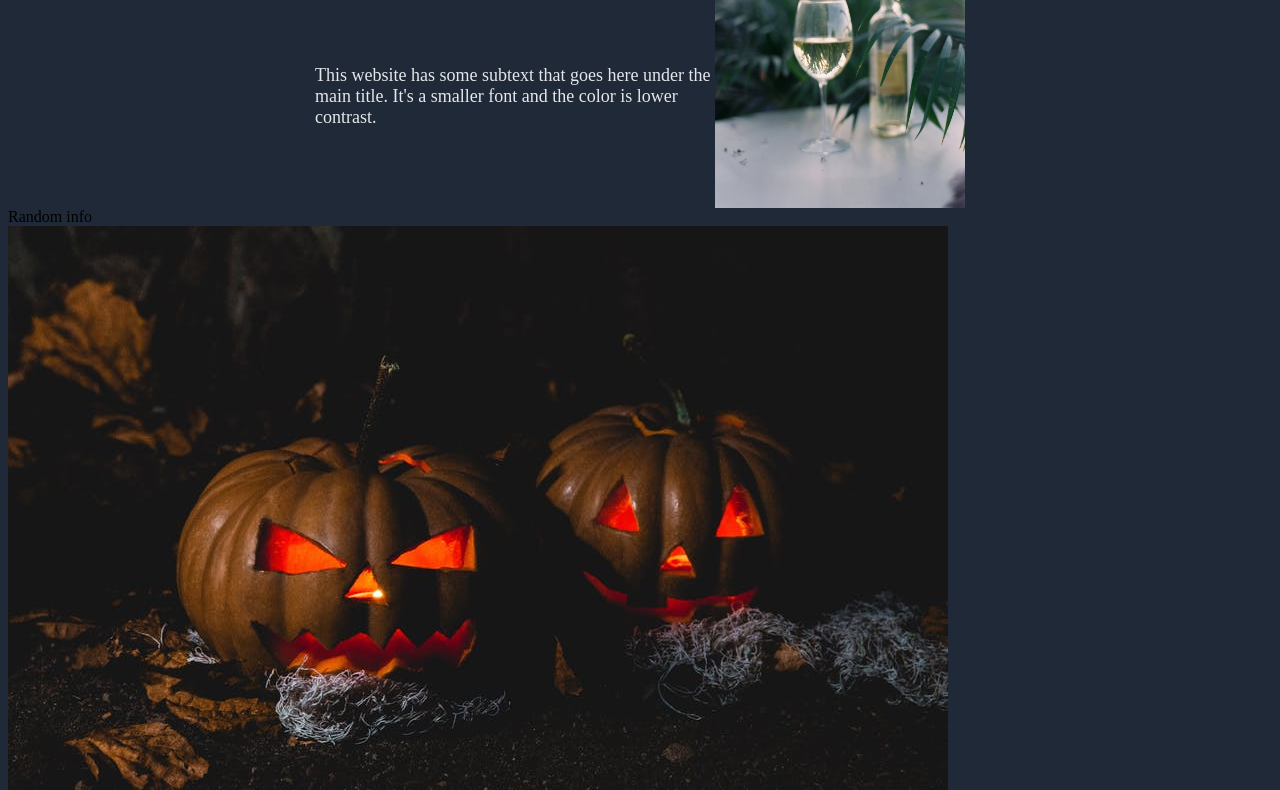
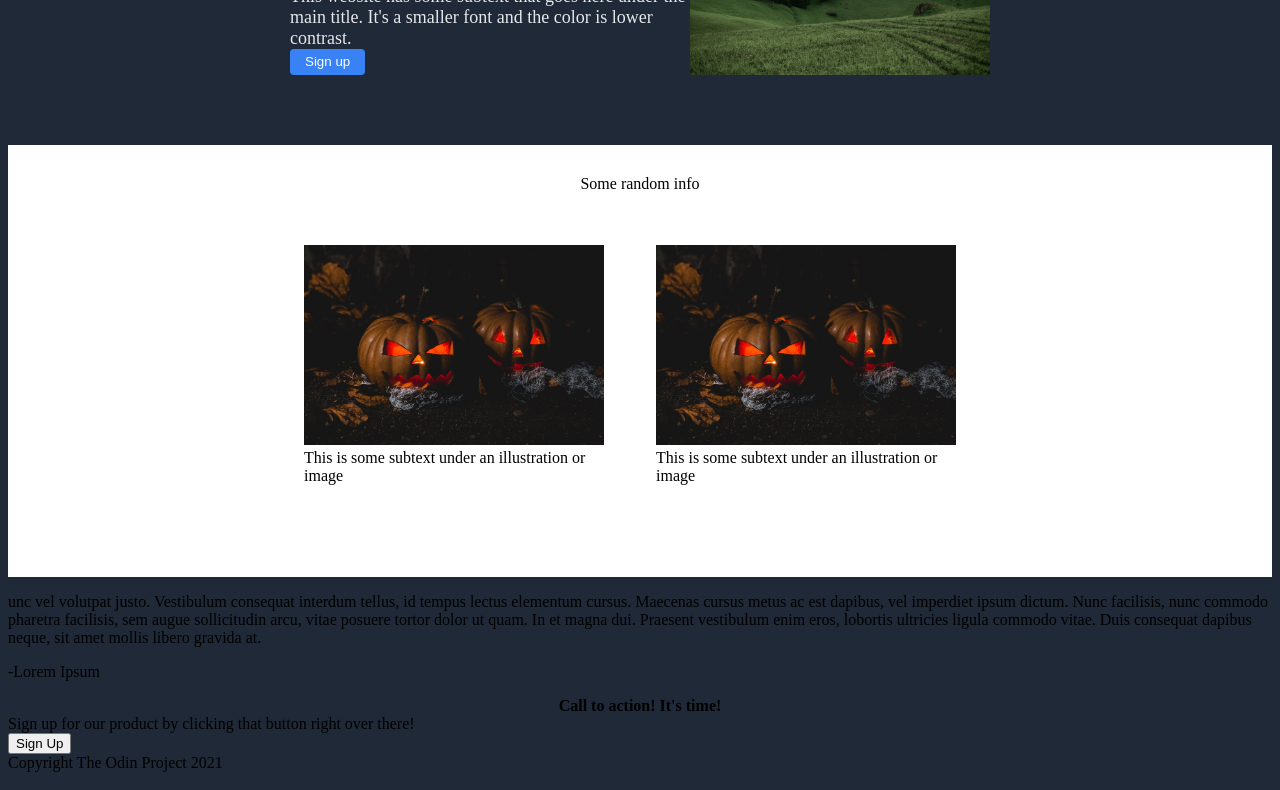
Before and after one commit to Yorumi-rena/Landing-Page, a plain HTML site: page index.html in a window 1280 px wide. Shown: the part 310-1100 px from the top of the page. Drawn offline with Linux system fonts and the light colour scheme.

Commit message:
styled info

```diff
--- a/index.html
+++ b/index.html
@@ -21,17 +21,23 @@
                 <div class="text_cont">
                     <div class="upper"> This website is Awesome</div>
                     <div class="lower">This website has some subtext that goes here under the main title. It's a smaller font and the color is lower contrast.</div>
+                    <button class="sign-up">Sign up</button>
                 </div>
-                <img class="placeholder" src="images/pexels-photo-10012572.webp" alt="A cup and a glass of wine">
+                <img class="placeholder" src="images/pexels-photo-4406619.jpeg" alt="A cup and a glass of wine">
             </div>
         </div>
         <div class="info">
-            <div class="title">
-                Random info
-            </div>
+            <div class="title">Some random info</div>
+
             <div class="pics">
-                <img src="images/pexels-photo-619418.jpeg" alt="Halloween Pumpkings">
-                <img src="images/pexels-photo-5429038.jpeg" alt="Preparing a Pumpking">
+                <div class="element">
+                    <img class="pexel" src="images/pexels-photo-619418.jpeg" alt="Halloween Pumpkings">
+                    <div class="subtext">This is some subtext under an illustration or image</div>
+                </div>
+                <div class="element">
+                    <img class="pexel" src="images/pexels-photo-619418.jpeg" alt="Halloween Pumpkings again">
+                    <div class="subtext">This is some subtext under an illustration or image</div>
+                </div>
             </div>
         </div>
 
--- a/style.css
+++ b/style.css
@@ -25,6 +25,15 @@ body{
     width: 400px;
 }
 
+.sign-up{
+    display: flex;
+    background-color: #3882f6;
+    border: 0;
+    color: white;
+    padding: 5px 15px;
+    border-radius: 4px;
+}
+
 .container{
     display: flex;
     justify-content: center;
@@ -32,7 +41,7 @@ body{
 }
 
 .placeholder{
-    width: 250px;
+    width: 300px;
 }
 
 .logo{
@@ -50,3 +59,30 @@ body{
     font-size: 18px;
     color: #e5e7eb;
 }
+
+.pexel{
+    width: 300px;
+}
+
+.info{
+    margin-top: 70px;
+    background-color: white;
+    padding-top: 30px;
+    padding-bottom: 40px;
+}
+
+.title{
+    display: flex;
+    justify-content: center;
+}
+
+.pics{
+    display: flex;
+    justify-content: center;
+    gap: 32px;
+    margin: 52px;
+}
+
+.element{
+    max-width: 320px;
+}
```
Also changed, not shown: images/pexels-photo-4406619.jpeg (added).
